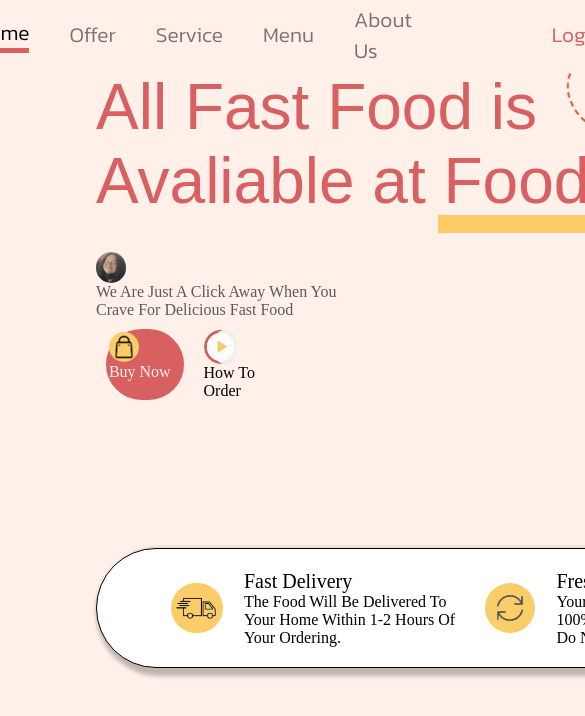
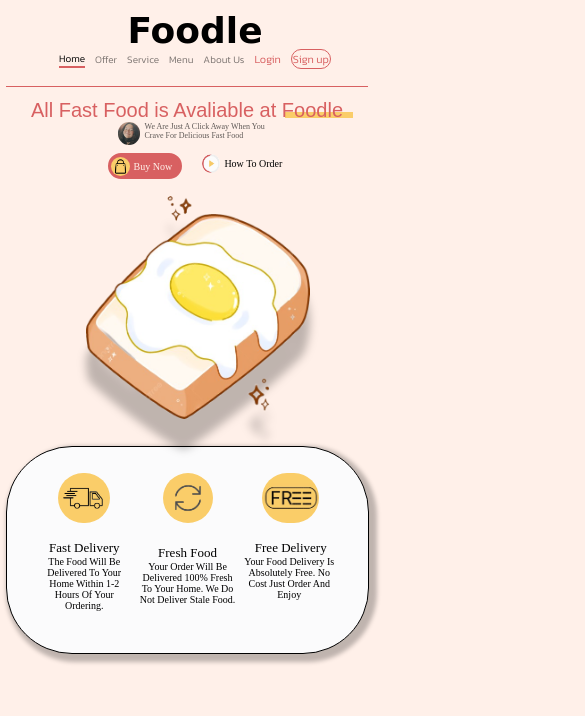
Before and after one commit to LeticiaMeloSilv/Foodle, a plain HTML site: page index.html in a window 390 px wide. Shown: the top 716 px of the page, 585 px wide, since content can reach past the window. Drawn offline with Linux system fonts and the light colour scheme; a web font is replaced by a local one.

Commit message:
Add files via upload

```diff
--- a/index.html
+++ b/index.html
@@ -1,22 +1,24 @@
 <!DOCTYPE html>
 <html lang="pt-br">
+
 <head>
     <meta charset="UTF-8">
     <meta name="viewport" content="width=device-width, initial-scale=1.0">
     <link rel="stylesheet" href="./style.css">
-    <link rel =" icon " type =" image/png " href ="./img/logo.jpeg"/>
+    <link rel=" icon " type=" image/png " href="./img/logo.jpeg" />
     <link rel="preconnect" href="https://fonts.googleapis.com">
     <link rel="preconnect" href="https://fonts.gstatic.com" crossorigin>
     <link href="https://fonts.googleapis.com/css2?family=Kanit:wght@200;300&display=swap" rel="stylesheet">
     <link rel="preconnect" href="https://fonts.googleapis.com">
-<link rel="preconnect" href="https://fonts.gstatic.com" crossorigin>
-<link href="https://fonts.googleapis.com/css2?family=Braah+One&display=swap" rel="stylesheet">
+    <link rel="preconnect" href="https://fonts.gstatic.com" crossorigin>
+    <link href="https://fonts.googleapis.com/css2?family=Braah+One&display=swap" rel="stylesheet">
     <title>Foodle</title>
 </head>
+
 <body>
     <header>
+        <h1 class="logo">Foodle</h1>
         <div class="informacoes">
-            <h1 class="logo">Foodle</h1>
             <p class="pagina_atual">Home</p>
             <p class="abas">Offer</p>
             <p class="abas">Service</p>
@@ -37,12 +39,12 @@
         <div class="foto_seta">
             <img src="./img/Seta.png" alt="seta" class="seta">
         </div>
-        <div class="Dev">
+        <div class="dev">
             <img class="perfil" src="./img/Perfil.jpg" alt="Pessoa">
             <p class="text">We Are Just A Click Away When You Crave For Delicious Fast Food</p>
         </div>
         <div class="botoes">
-            <div class="borda1">
+            <div class="borda">
                 <img src="./img/Bag.png" alt="Sacola" class="img_buy">
                 <p class="buy">Buy Now</p>
             </div>
@@ -73,4 +75,9 @@
         </div>
     </footer>
 </body>
+
 </html>
+
+<!-- esses sites me ajudaram com o css, por isso, estou dando creditos:
+ https://triangulo.dev/posts/css-grid-alinhando-elementos-na-pratica/#:~:text=align%2Ditems%3A%20end%20%2C%20define,ao%20centro%20do%20eixo%20block.
+ https://www.freecodecamp.org/portuguese/news/como-tornar-seu-html-responsivo-adicionando-uma-unica-linha-de-css/-->
--- a/style.css
+++ b/style.css
@@ -1,60 +1,68 @@
-
-  @import url('https://fonts.googleapis.com/css2?family=Braah+One&display=swap');
-
-*{
+* {
     margin: 0;
     padding: 0;
     box-sizing: border-box;
 }
-a{
+
+a {
     text-decoration: none;
 }
-ul, ol, li{
+
+ul,
+ol,
+li {
     list-style: none;
 }
-body{
+
+body {
     height: 100vh;
     padding-left: 96px;
     padding-right: 96px;
     background-color: #FFF0E9;
 
 }
-header{
+
+header {
     height: 70px;
 }
-.informacoes{
+
+.informacoes {
     padding-top: 0px;
     display: flex;
     justify-content: center;
     align-items: center;
     gap: 40px;
-    font-size: 21px;
+    font-size: 20px;
+    height: 16px;
 }
-h1{
+
+.logo {
+    padding-top: 10px;
     font-size: 36px;
     font-family: 'Righteous', cursive;
-    padding-right: 100px;
 }
-.pagina_atual{
+
+.pagina_atual {
     font-family: 'Kanit', sans-serif;
     border-bottom: 5px solid #D86061;
 }
 
-.abas{
-    padding-top: 0px;
+.abas {
     justify-content: center;
     align-items: center;
     gap: 40px;
     color: #00000085;
     font-family: 'Kanit', sans-serif;
 }
-.login{
+
+.login {
     color: #D86061;
     padding-left: 100px;
     font-size: 21px;
     font-family: 'Kanit', sans-serif;
 }
-.sign{
+
+.sign {
     color: #D86061;
     font-size: 21px;
     font-family: 'Kanit', sans-serif;
@@ -62,99 +70,113 @@ h1{
     border-radius: 48px;
     padding: 1%;
 }
-main{
+
+main {
     height: 500px;
     width: 1fr;
 }
-.titulo{
+
+.titulo {
+    padding-top: 26px;
     width: 700px;
     height: 182px;
     font-style: inherit;
     font-size: 64px;
     color: #D86061;
-    position:relative;
+    position: relative;
     font-family: 'Braah One', sans-serif;
+}
 
-}
-.foodle{
+.foodle {
     border: 9px solid #FACD69;
     position: absolute;
-    width: 198.04px;
-    left: 438px;
-    top: 215px;
+    width: 226px;
+    left: 456px;
+    top: 226px;
 }
-.perfil{
-    width: 30px;
+
+.perfil {
+    width: 55px;
     border-radius: 111px;
     display: inline-block;
     vertical-align: middle;
 }
-.text{
+
+.text {
     color: rgba(0, 0, 0, 0.63);
     display: inline-block;
     vertical-align: middle;
-    width: 280px;
+    font-size: 24px;
+    width: 460px;
 }
-.seta{
+
+.seta {
     position: absolute;
-    width: 238px;
-    height: 150px;
+    width: 273px;
+    height: 185px;
     left: 550px;
-    top: 60px;
+    top: 76px;
 }
-.ovo{
+
+.ovo {
     position: absolute;
     left: 740px;
     top: 50px;
-    width: 401px;
-    height: 394px;
+    width: 521px;
+    height: 514px;
     filter: drop-shadow(0px 30px 4px rgba(0, 0, 0, 0.25));
 }
-.botoes{
+
+.botoes {
     display: flex;
     flex-direction: row;
-    margin-top: 5%;
-    margin-left: 5%;
+    padding-top: 5%;
+    padding-left: 5%;
     gap: 20px;
 }
-.img_buy{
-    height: 30px;
+
+.img_buy {
+    height: 51px;
     background-color: #FACD69;
     border-radius: 111px;
     display: inline-block;
     vertical-align: middle;
 }
-.buy{
+
+.buy {
     display: inline-block;
     vertical-align: middle;
     color: #FFF0E9;
+    font-size: 24px;
 }
-.borda1 {
-    border:solid #D86061;
-    width: 110.04px;
+
+.borda {
+    border: solid #D86061;
+    width: 208px;
     border-radius: 111px;
     background-color: #D86061;
 }
-.img_order{
-    height: 35px;
+
+.img_order {
+    height: 51px;
     background-color: #FACD69;
     border-radius: 111px;
     display: inline-block;
     vertical-align: middle;
 }
-.order{
+
+.order {
     display: inline-block;
     vertical-align: middle;
+    font-size: 24px;
 }
-footer{
-    margin-top: -11%;
-}
-.footer{
+
+.footer {
     box-sizing: border-box;
     display: flex;
     flex-direction: row;
     width: 1065px;
-    height: 120px;
+    height: 172px;
     background: #FFFFFF;
     border: 1px solid #000000;
     box-shadow: 4px 4px 4px 4px rgba(0, 0, 0, 0.25);
@@ -163,42 +185,291 @@ footer{
     align-items: center;
     gap: 2%;
 }
-.Fast{
-    font-size: 20px;
+
+.Fast {
+    font-size: 27px;
 }
-.fast{
+
+.fast {
     width: 220px;
+    font-size: 15px;
 }
-.img_fast{
-    height: 50px;
+
+.img_fast {
+    height: 70px;
     border-radius: 111px;
     display: inline-block;
     vertical-align: middle;
 }
-.Fresh{
-    font-size: 20px;
-    width: 100px;
+
+.Fresh {
+    font-size: 27px;
+    width: 200px;
 }
-.fresh{
+
+.fresh {
     width: 220px;
+    font-size: 15px;
 }
-.img_fresh{
-    height: 50px;
+
+.img_fresh {
+    height: 76px;
     background-color: #FACD69;
     border-radius: 111px;
     display: inline-block;
     vertical-align: middle;
 }
-.Free{
-    font-size: 20px;
-    width: 150px;
+
+.Free {
+    width: 226px;
+    font-size: 27px;
 }
-.free{
+
+.free {
     width: 210px;
+    font-size: 15px;
 }
-.img_free{
-    height: 50px;
+
+.img_free {
+    height: 70px;
     border-radius: 111px;
     display: inline-block;
     vertical-align: middle;
 }
+
+@media (max-width:768px) {
+    body {
+        width: 1fr;
+        height: 1fr;
+        padding: 0px 6px;
+    }
+
+    main {
+        height: 376px;
+    }
+
+    .informacoes {
+        display: flex;
+        justify-content: center;
+        align-items: center;
+        gap: 10px;
+        font-size: 10px;
+    }
+
+    .logo {
+        display: flex;
+        justify-content: center;
+        font-size: 36px;
+        font-family: 'Righteous', cursive;
+        padding-top: 10px;
+    }
+
+    .pagina_atual {
+        font-family: 'Kanit', sans-serif;
+        border-bottom: 2px solid #D86061;
+        font-size: 10px;
+    }
+
+    .abas {
+        justify-content: center;
+        align-items: center;
+        gap: 40px;
+        color: #00000085;
+        font-family: 'Kanit', sans-serif;
+    }
+
+    .login {
+        color: #D86061;
+        font-size: 11px;
+        font-family: 'Kanit', sans-serif;
+        padding: 0px;
+    }
+
+    .sign {
+        color: #D86061;
+        font-size: 11px;
+        font-family: 'Kanit', sans-serif;
+        border: 1px solid #D86061;
+        border-radius: 48px;
+        padding: 1px;
+    }
+
+    .titulo {
+        display: flex;
+        justify-content: center;
+        top: 16px;
+        font-style: inherit;
+        font-size: 20px;
+        color: #D86061;
+        position: relative;
+        font-family: 'Braah One', sans-serif;
+        height: 52px;
+        width: 362px;
+        border-top: 1px solid #D86061;
+        padding: 12px 0px;
+    }
+
+    .foodle {
+        border: 3px solid #FACD69;
+        position: absolute;
+        width: 68px;
+        left: 285px;
+        top: 112px;
+    }
+
+    .dev {
+        display: flex;
+        justify-content: center;
+    }
+
+    .perfil {
+        width: 22px;
+        border-radius: 111px;
+        display: inline-block;
+    }
+
+    .text {
+        color: rgba(0, 0, 0, 0.63);
+        display: inline-block;
+        font-size: 8px;
+        width: 133px;
+        padding-left: 5px;
+    }
+
+    .seta {
+        width: 0px;
+        height: 0px;
+        left: 0px;
+        top: 0px;
+    }
+
+    .ovo {
+        position: absolute;
+        left: 86px;
+        top: 196px;
+        width: 224px;
+        height: 223px;
+        filter: drop-shadow(0px 30px 4px rgba(0, 0, 0, 0.25));
+    }
+
+    .botoes {
+        display: flex;
+        justify-content: center;
+        flex-direction: row;
+        gap: 20px;
+        padding: 8px 0px;
+    }
+
+    .img_buy {
+        height: 19px;
+        background-color: #FACD69;
+        border-radius: 111px;
+        display: inline-block;
+        vertical-align: middle;
+    }
+
+    .buy {
+        display: inline-block;
+        vertical-align: middle;
+        color: #FFF0E9;
+        font-size: 10px;
+    }
+
+    .borda {
+        border: solid #D86061;
+        width: 74px;
+        border-radius: 111px;
+        background-color: #D86061;
+    }
+
+    .img_order {
+        height: 19px;
+        background-color: #FACD69;
+        border-radius: 111px;
+        display: inline-block;
+        vertical-align: middle;
+    }
+
+    .order {
+        display: inline-block;
+        vertical-align: middle;
+        font-size: 10px;
+    }
+
+    .footer {
+        display: grid;
+        grid-template-areas:
+            "fast_img fresh_img free_img"
+            "Fast Fresh Free"
+            "fast fresh free";
+        width: 363px;
+        height: 208px;
+        background: #fbfbfc;
+        border: 1px solid #000000;
+        box-shadow: 4px 4px 4px 4px rgba(0, 0, 0, 0.25);
+        border-radius: 66px;
+        justify-content: space-between 10px;
+        text-align: center;
+        justify-items: center;
+        align-items: center;
+    }
+
+    .Fast {
+        grid-area: Fast;
+        font-size: 13px;
+        width: 96px;
+    }
+
+    .fast {
+        grid-area: fast;
+        width: 96px;
+        font-size: 10px;
+    }
+
+    .img_fast {
+        grid-area: fast_img;
+        height: 50px;
+        border-radius: 111px;
+        align-self: end;
+    }
+
+    .Fresh {
+        grid-area: Fresh;
+        font-size: 13px;
+        width: 96px;
+    }
+
+    .fresh {
+        grid-area: fresh;
+        width: 96px;
+        font-size: 10px;
+    }
+
+    .img_fresh {
+        grid-area: fresh_img;
+        height: 50px;
+        background-color: #FACD69;
+        border-radius: 111px;
+        align-self: end;
+    }
+
+    .Free {
+        grid-area: Free;
+        font-size: 13px;
+        width: 96px;
+    }
+
+    .free {
+        grid-area: free;
+        width: 93px;
+        height: 55px;
+        font-size: 10px;
+    }
+
+    .img_free {
+        grid-area: free_img;
+        height: 50px;
+        border-radius: 111px;
+        align-self: end;
+    }
+}
```
